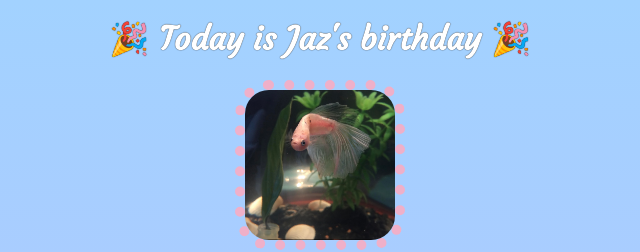
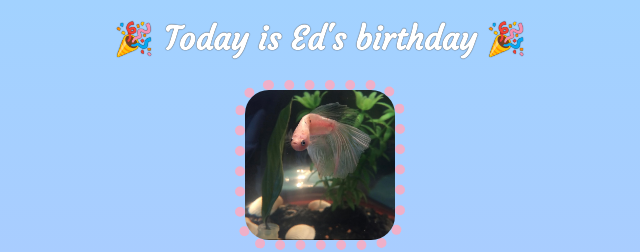
Before and after one commit to jaasminer/birthday-gift-site, a website built with Vite: page index.html in a window 1280 px wide. Shown: the top 252 px of the page, 320-960 px from the left. Built offline with nearby package versions, Linux system fonts and the light colour scheme.

Commit message:
Change name to Ed

```diff
--- a/index.html
+++ b/index.html
@@ -7,7 +7,7 @@
     </head>
     <body>
         <div id="header">
-            <h1>🎉 Today is Jaz's birthday 🎉</h1>
+            <h1>🎉 Today is Ed's birthday 🎉</h1>
             <img id="bff-img" src="images/ed.jpg">
             <h2 id="bday-age">2 years old</h2>
             <h4 id="bday-date">01-11-2021</h4>
```
